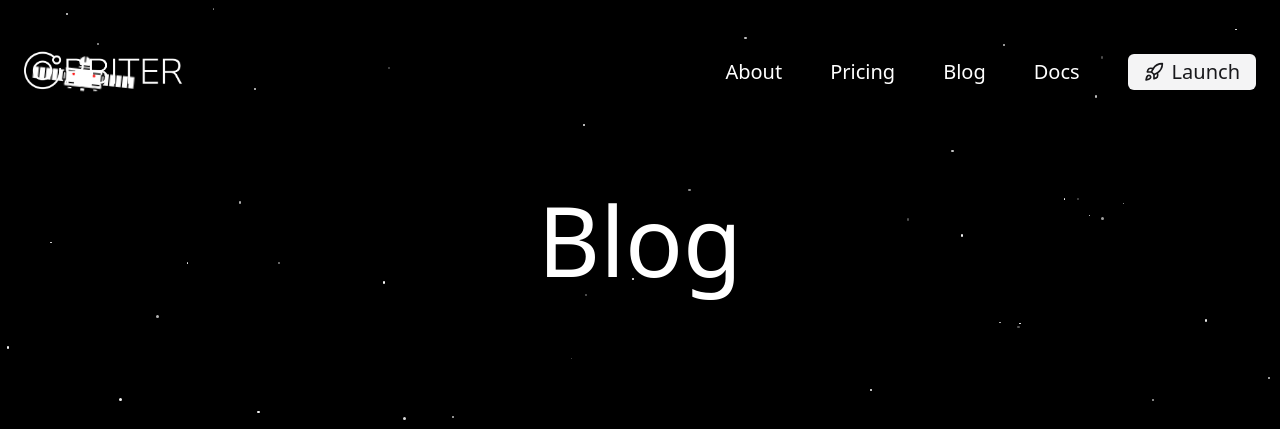
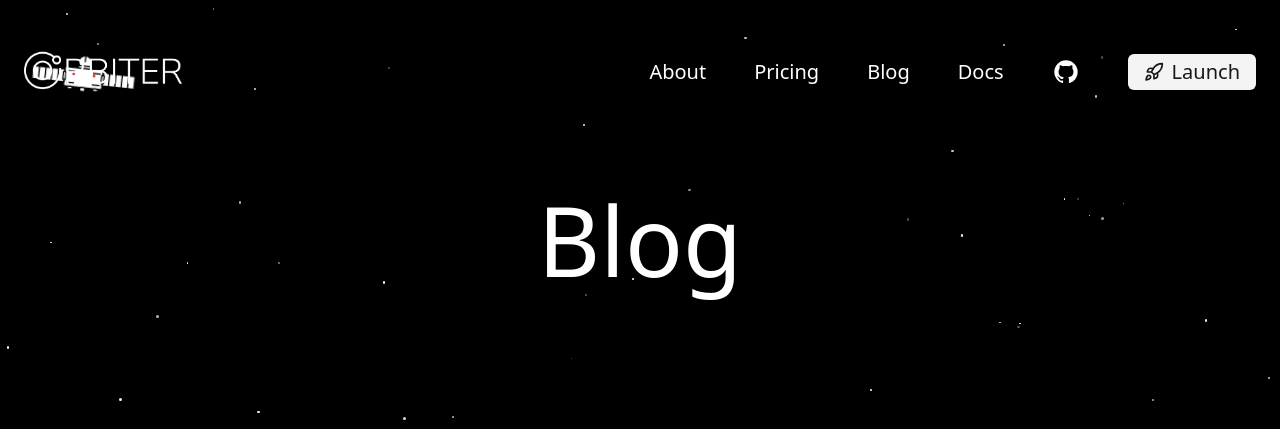
Before and after one commit to orbiterhost/marketing-site, an Astro site: page /blog in a window 1280 px wide. Shown: the top 429 px of the page. Built offline with nearby package versions, Linux system fonts and the light colour scheme; Astro itself is replaced by a stand-in of ours.

Commit message:
chore: Added github

```diff
--- a/src/components/Footer.astro
+++ b/src/components/Footer.astro
@@ -8,11 +8,22 @@
   <img class="h-8" src={logo.src} alt="orbiter" />
 
   <div class="flex flex-col gap-1 text-center">
-    <p>Copyright &copy; {new Date().getFullYear()} Obiter Host | All Rights Reserved</p>
+    <p>
+      Copyright &copy; {new Date().getFullYear()} Obiter Host | All Rights Reserved
+    </p>
     <div class="flex gap-2 items-center justify-center">
       <a class="underline" href="/privacy">Privacy Policy</a>
       |
       <a class="underline" href="terms">Terms & Conditions</a>
+      |
+      <a
+        class="underline"
+        href="https://github.com/orbiterhost"
+        target="_blank"
+        rel="noreferrer"
+      >
+        GitHub
+      </a>
     </div>
   </div>
 </div>
--- a/src/components/Nav.astro
+++ b/src/components/Nav.astro
@@ -3,7 +3,7 @@
 import { MobileMenu } from "./mobile-menu";
 import logo from "@/assets/white_logo.png";
 import { Button } from "./ui/button";
-import { Rocket } from "lucide-react";
+import { Github, Rocket } from "lucide-react";
 ---
 
 <div
@@ -20,6 +20,23 @@
     <AnimatedLink className="text-xl" href="https://docs.orbiter.host"
       >Docs</AnimatedLink
     >
+    <a
+      class="flex items-center justify-center"
+      href="https://github.com/orbiterhost"
+      target="_blank"
+      rel="noreferrer"
+    >
+      <svg
+        xmlns="http://www.w3.org/2000/svg"
+        viewBox="0 0 24 24"
+        class="!w-7 !h-7"
+        ><path
+          fill="white"
+          d="M12 2A10 10 0 0 0 2 12c0 4.42 2.87 8.17 6.84 9.5c.5.08.66-.23.66-.5v-1.69c-2.77.6-3.36-1.34-3.36-1.34c-.46-1.16-1.11-1.47-1.11-1.47c-.91-.62.07-.6.07-.6c1 .07 1.53 1.03 1.53 1.03c.87 1.52 2.34 1.07 2.91.83c.09-.65.35-1.09.63-1.34c-2.22-.25-4.55-1.11-4.55-4.92c0-1.11.38-2 1.03-2.71c-.1-.25-.45-1.29.1-2.64c0 0 .84-.27 2.75 1.02c.79-.22 1.65-.33 2.5-.33s1.71.11 2.5.33c1.91-1.29 2.75-1.02 2.75-1.02c.55 1.35.2 2.39.1 2.64c.65.71 1.03 1.6 1.03 2.71c0 3.82-2.34 4.66-4.57 4.91c.36.31.69.92.69 1.85V21c0 .27.16.59.67.5C19.14 20.16 22 16.42 22 12A10 10 0 0 0 12 2"
+        ></path></svg
+      >
+    </a>
+
     <Button variant="secondary" className="text-xl">
       <a
         class="flex items-center justify-center gap-2"
```
